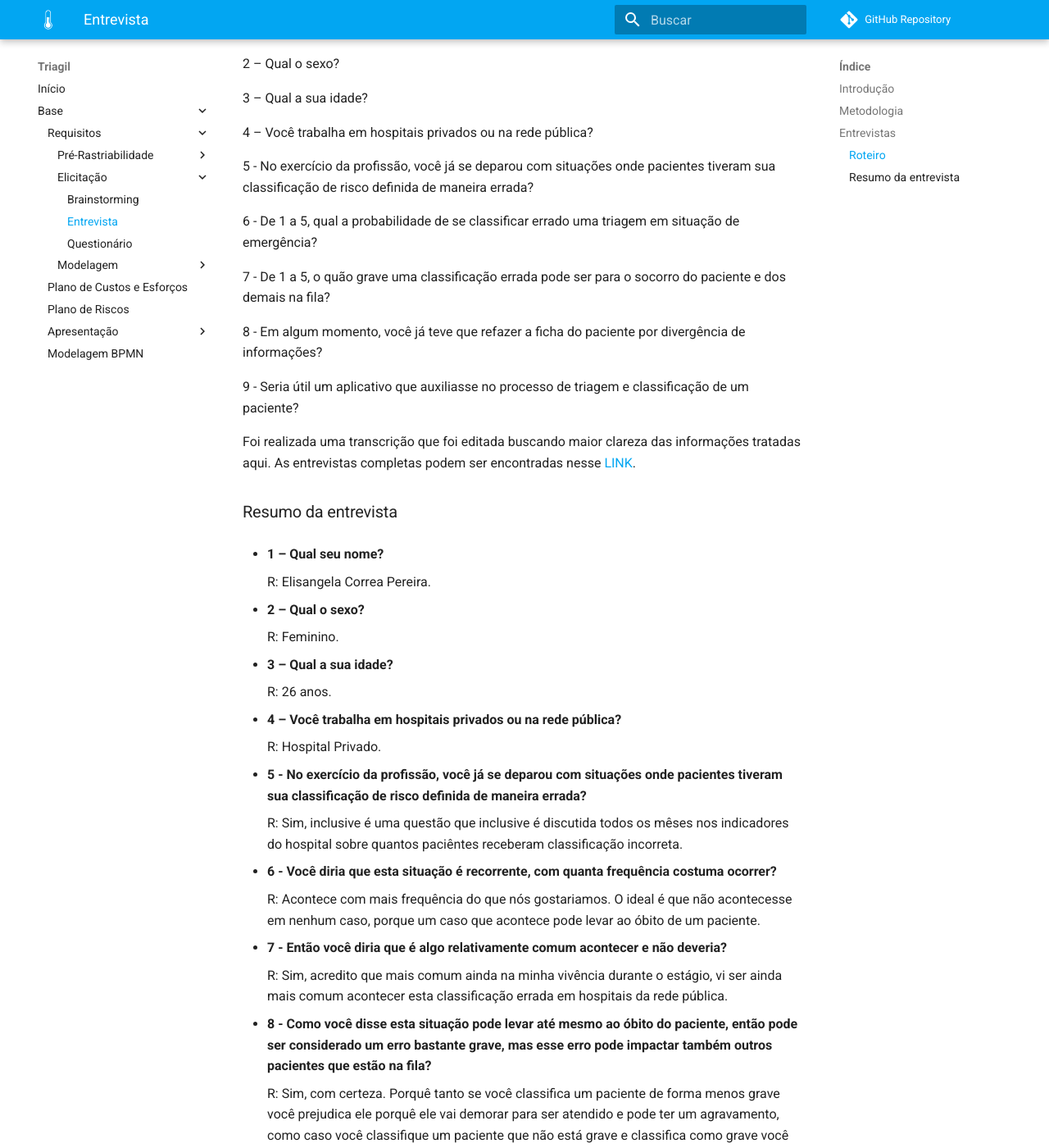
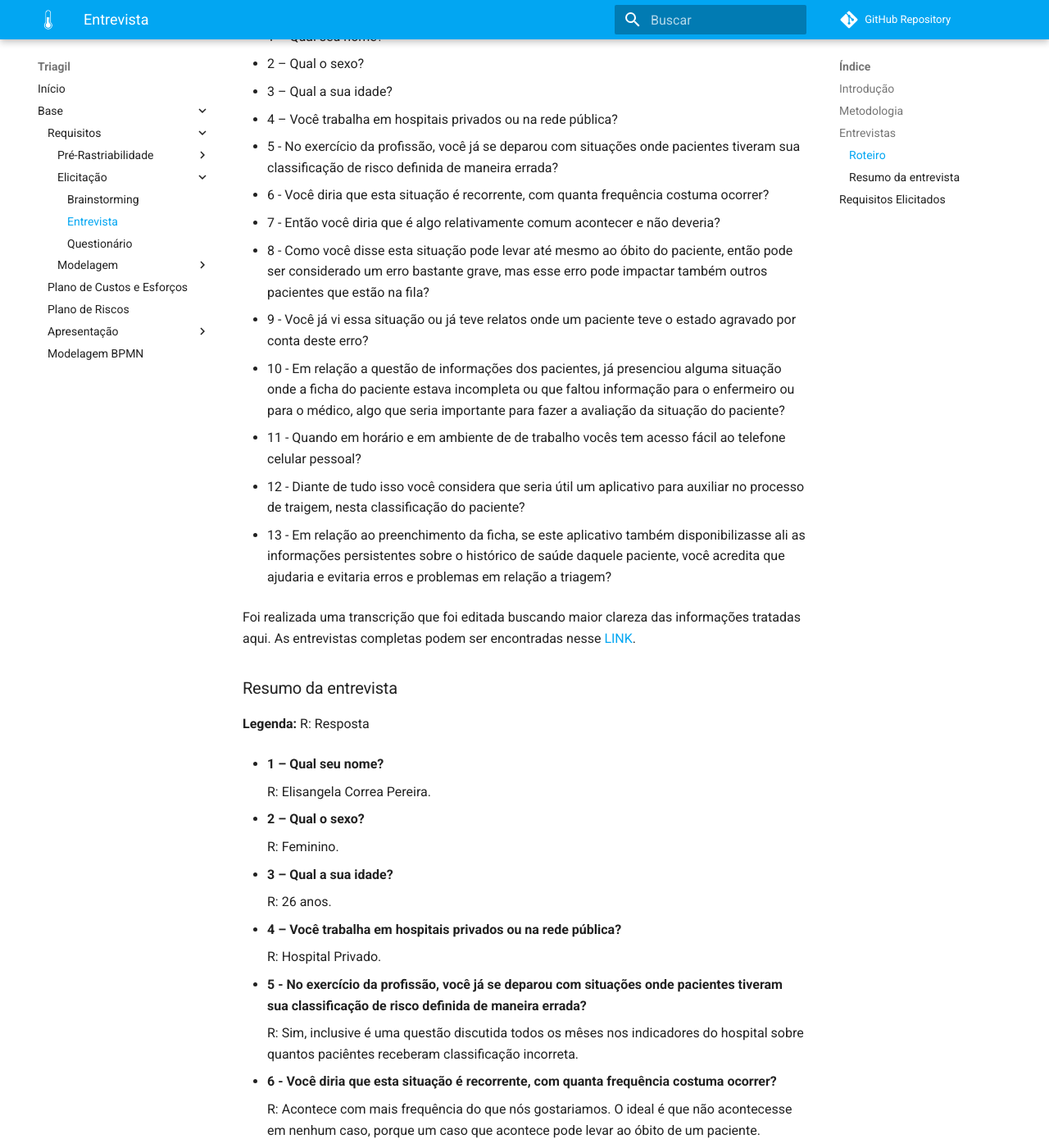
Before and after one commit to UnBArqDsw/2020.1_G1_Triagil, an MkDocs documentation site: the page built from docs/base/requisitos/elicitacao/entrevista.md, in a window 1280 px wide and 1400 px high, scrolled down 1147 px. Shown: the whole window at 82% size. Built offline with MkDocs 1.6.1 and Material for MkDocs 9.7.7, drawn with Linux system fonts in a browser that asks for light colours; comment, search, counter and statistics services are not loaded; some of the changed text lies outside the part shown.

Commit message:
atualizando doc de entrevista e elicitando primeiros reqs

```diff
--- a/docs/base/requisitos/elicitacao/entrevista.md
+++ b/docs/base/requisitos/elicitacao/entrevista.md
@@ -19,32 +19,43 @@ A entrevista foi feita com uma enfermeira, de modo a entender como as funcionali
 ## Entrevistas
 
 | Entrevistador | Entrevistado              | Duração (minutos) |    Data    |
-|---------------|---------------------------|-------------------|------------|
+|:-------------:|:-------------------------:|:-----------------:|:----------:|
 | Miguel Alves  | Elisangela Correa Pereira |  7:06             | 10/09/2020 |
 
 ### Roteiro
 
-1 – Qual seu nome?
+* 1 – Qual seu nome?
 
-2 – Qual o sexo?
+* 2 – Qual o sexo?
 
-3 – Qual a sua idade?
+* 3 – Qual a sua idade?
 
-4 – Você trabalha em hospitais privados ou na rede pública?
+* 4 – Você trabalha em hospitais privados ou na rede pública?
 
-5 - No exercício da profissão, você já se deparou com situações onde pacientes tiveram sua classificação de risco definida de maneira errada?
+* 5 - No exercício da profissão, você já se deparou com situações onde pacientes tiveram sua classificação de risco definida de maneira errada?
 
-6 - De 1 a 5, qual a probabilidade de se classificar errado uma triagem em situação de emergência?
+* 6 - Você diria que esta situação é recorrente, com quanta frequência costuma ocorrer?
 
-7 - De 1 a 5, o quão grave uma classificação errada pode ser para o socorro do paciente e dos demais na fila?
+* 7 - Então você diria que é algo relativamente comum acontecer e não deveria?
 
-8 - Em algum momento, você já teve que refazer a ficha do paciente por divergência de informações?
+* 8 - Como você disse esta situação pode levar até mesmo ao óbito do paciente, então pode ser considerado um erro bastante grave, mas esse erro pode impactar também outros pacientes que estão na fila?
 
-9 - Seria útil um aplicativo que auxiliasse no processo de triagem e classificação de um paciente?
+* 9 - Você já vi essa situação ou já teve relatos onde um paciente teve o estado agravado por conta deste erro?
 
-Foi realizada uma transcrição que foi editada buscando maior clareza das informações tratadas aqui. As entrevistas completas podem ser encontradas nesse [LINK]().
+* 10 - Em relação a questão de informações dos pacientes, já presenciou alguma situação onde a ficha do paciente estava incompleta ou que faltou informação para o enfermeiro ou para o médico, algo que seria importante para fazer a avaliação da situação do paciente?
+
+* 11 - Quando em horário e em ambiente de de trabalho vocês tem acesso fácil ao telefone celular pessoal?
+
+* 12 - Diante de tudo isso você considera que seria útil um aplicativo para auxiliar no processo de traigem, nesta classificação do paciente?
+
+* 13 - Em relação ao preenchimento da ficha, se este aplicativo também disponibilizasse ali as informações persistentes sobre o histórico de saúde daquele paciente, você acredita que ajudaria e evitaria erros e problemas em relação a triagem?
+
+Foi realizada uma transcrição que foi editada buscando maior clareza das informações tratadas aqui. As entrevistas completas podem ser encontradas nesse [LINK](https://unbbr-my.sharepoint.com/:u:/g/personal/160006210_aluno_unb_br/EZ8XlJq-bB1Ni3HgD7xXBF4BeFxHRWGNthqokdIjPdb4iw?e=d5jH7R).
 
 ### Resumo da entrevista
+
+**Legenda:**
+R: Resposta
 
 * **1 – Qual seu nome?**
 
@@ -64,7 +75,7 @@ Foi realizada uma transcrição que foi editada buscando maior clareza das infor
 
 * **5 - No exercício da profissão, você já se deparou com situações onde pacientes tiveram sua classificação de risco definida de maneira errada?**
 
-    R: Sim, inclusive é uma questão que inclusive é discutida todos os mêses nos indicadores do hospital sobre quantos paciêntes receberam classificação incorreta.
+    R: Sim, inclusive é uma questão discutida todos os mêses nos indicadores do hospital sobre quantos paciêntes receberam classificação incorreta.
 
 * **6 - Você diria que esta situação é recorrente, com quanta frequência costuma ocorrer?**
 
@@ -98,4 +109,18 @@ Foi realizada uma transcrição que foi editada buscando maior clareza das infor
 
     R: Claro, se tivesse uma aba, por exemplo alergias que o paciente tem, coisa que muitas vezes o paciente sempre esquece de informar, numa situaçãi de emergencia se ele acaba esquecendo que tem alergias a medicações entre outras informações que são importantes para a gente ter, se a gente tivesse acesso rápido e preciso  no momento da triagem seria excelente.
 
-<!-- ## Requisitos Elicitados -->
+## Requisitos Elicitados
+
+**Legenda**:
+
+* ENT: Entrevista
+* RF: Requisito Funcional
+* RNF: Requisito Não Funcional
+
+| ID | Descrição | Tipo |
+|----|:---------:|------|
+| ENT01  | O aplicativo deve possuir uma fila | RF01 |
+| ENT02  | O aplicativo deve possuir informações persistentes do paciente | RF02 |
+| ENT03  | O aplicativo deve apresentar fila ou filas de triagem para o/a enfermeiro(a) | RF03 |
+| ENT04  | O aplicativo deve possuir uma aba com informações consideradas essencias pelos profissionais da saúde | RF04 |
+| ENT05  | O aplicativo deve apresentar o histórico médico do paciente | RF05 |
```
